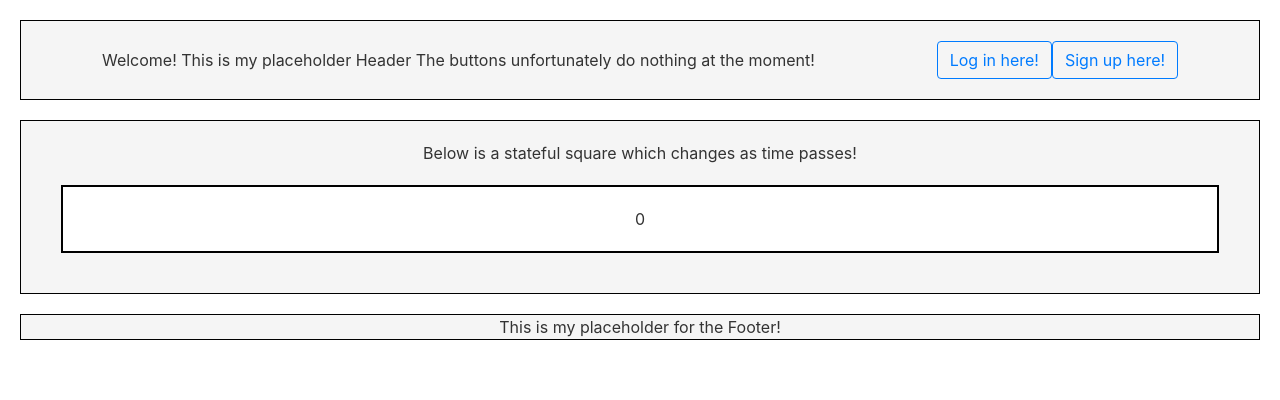
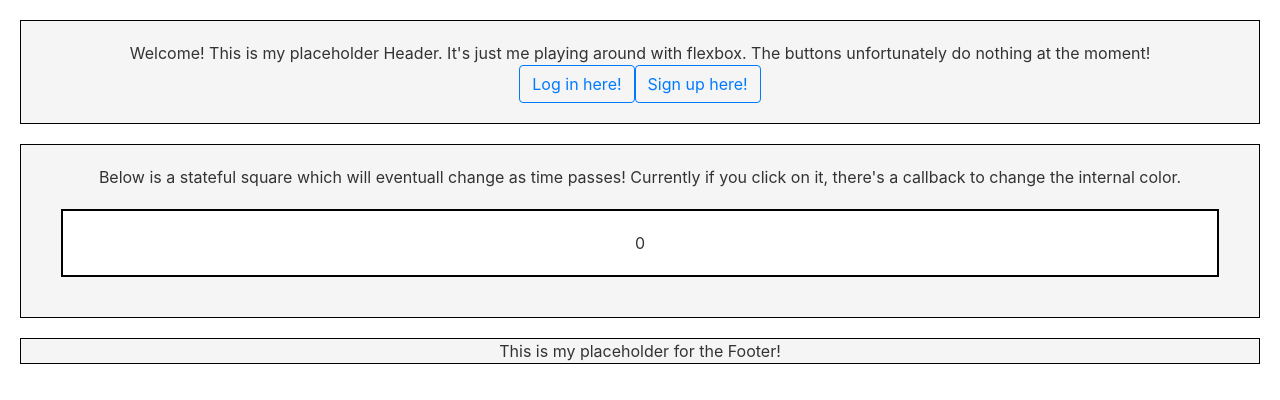
Before and after one commit to applewalletcloud/genfi-poc, a React (Create React App) app: page / in a window 1280 px wide. Shown: the top 400 px of the page. Built offline with nearby package versions, Linux system fonts and the light colour scheme.

Commit message:
edit text in html for header and body

```diff
--- a/src/Body.js
+++ b/src/Body.js
@@ -7,7 +7,7 @@ class Body extends React.Component {
   render() {
   	return (
       <div className="Body">
-        <p> Below is a stateful square which changes as time passes! </p>
+        <p> Below is a stateful square which will eventuall change as time passes! Currently if you click on it, there's a callback to change the internal color. </p>
         <ColorfulSquare />
       </div>
     );
--- a/src/Header.js
+++ b/src/Header.js
@@ -6,7 +6,7 @@ import SignUpButton from './SignUpButton.js';
 function Header() {
   return (
     <div className="Header">
-      <span> Welcome! This is my placeholder Header The buttons unfortunately do nothing at the moment! </span>
+      <span> Welcome! This is my placeholder Header. It's just me playing around with flexbox. The buttons unfortunately do nothing at the moment! </span>
       <span className="push">
         <LoginButton text="Log in here!" />
         <SignUpButton text="Sign up here!" />
```
